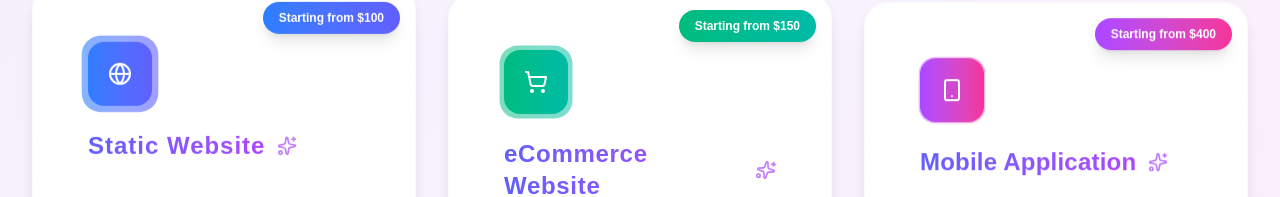
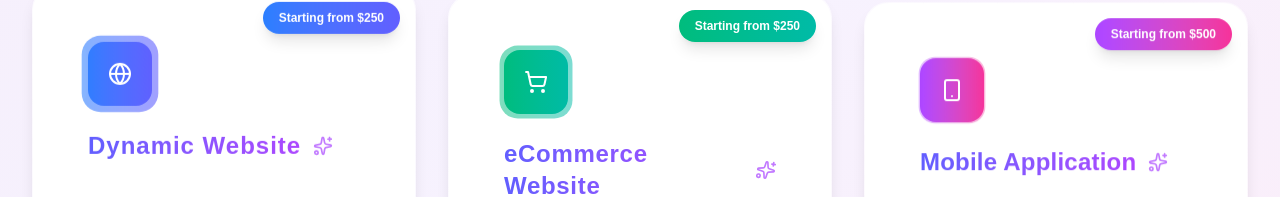
Before and after one commit to mohammad516/my-veyra_site, a Next.js app: page / in a window 1280 px wide. Shown: the part 2833-3030 px from the top of the page. Built offline with nearby package versions, Linux system fonts and the light colour scheme.

Commit message:
First Commit

```diff
--- a/app/components/sections/Services.tsx
+++ b/app/components/sections/Services.tsx
@@ -26,8 +26,8 @@ const Services = () => {
 
   const services = [{
     icon: <Globe className="w-6 h-6"/>,
-    title: "Static Website",
-    price: "$100",
+    title: "Dynamic Website",
+    price: "$250",
     body: "Lightning-fast, lightweight websites perfect for personal portfolios and small businesses. Get your professional online presence with fast delivery and affordable pricing that won't break the bank.",
     color: "from-blue-500 to-indigo-500",
     features: ["Fast Delivery", "Lightweight Design", "Affordable Pricing"],
@@ -35,7 +35,7 @@ const Services = () => {
   }, {
     icon: <ShoppingCart className="w-6 h-6"/>,
     title: "eCommerce Website",
-    price: "$150",
+    price: "$250",
     body: "Complete online store solution with product catalog, secure cart & checkout, payment integration, and scalable design that grows with your business. Turn visitors into customers.",
     color: "from-emerald-500 to-teal-500",
     features: ["Product Catalog", "Payment Integration", "Scalable Design"],
@@ -43,7 +43,7 @@ const Services = () => {
   }, {
     icon: <Smartphone className="w-6 h-6"/>,
     title: "Mobile Application",
-    price: "$400",
+    price: "$500",
     body: "Cross-platform mobile apps for iOS and Android with smooth UX, push notifications, and custom features. Reach your customers wherever they are with a native app experience.",
     color: "from-purple-500 to-pink-500",
     features: ["Cross-Platform", "Push Notifications", "Custom Features"],
```
